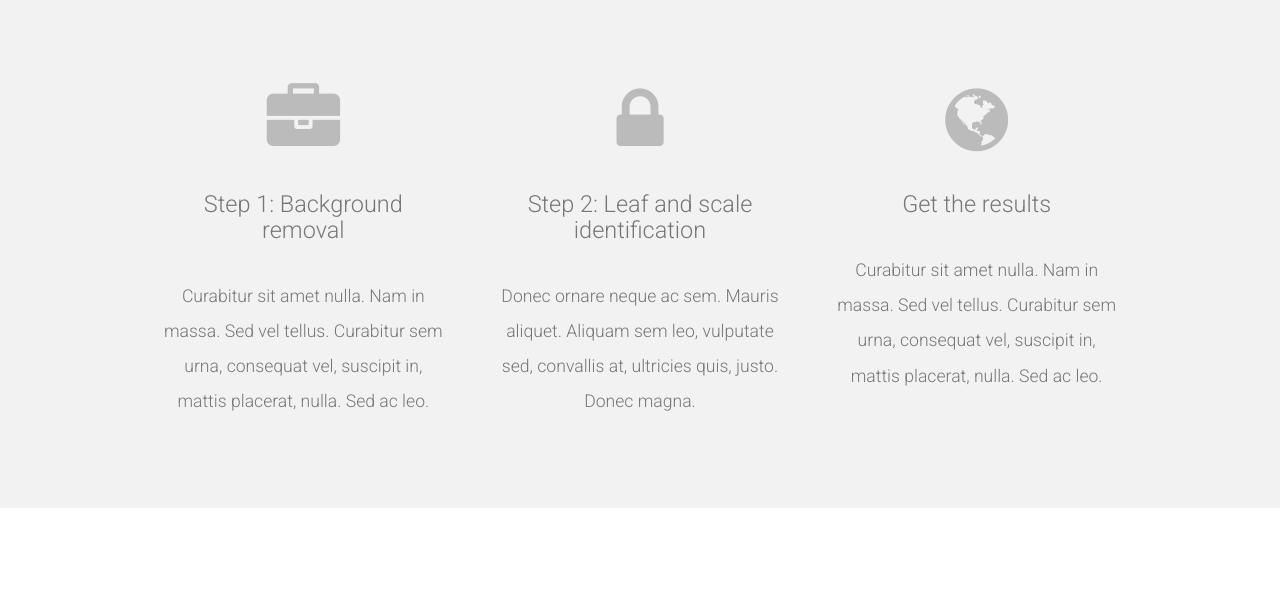
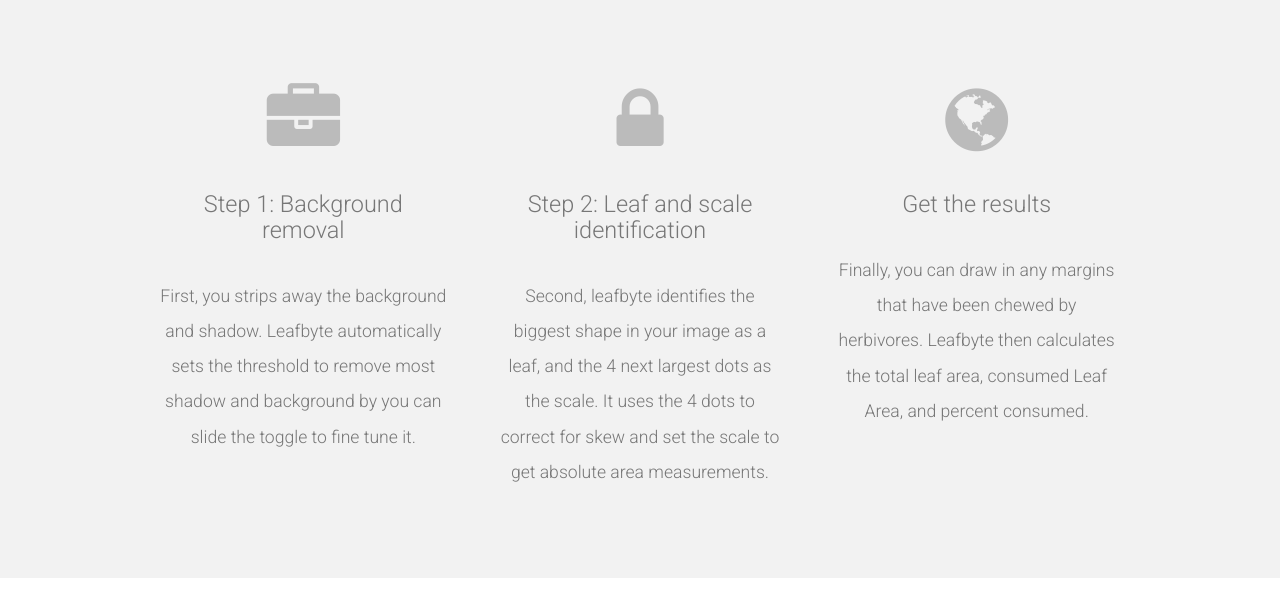
Before and after one commit to Zoegp/zoegp.github.io, a Jekyll site: the page leafbyte.html, which Jekyll copies as it is, in a window 1280 px wide and 900 px high, scrolled down 664 px, cut to the strip 0-592 px from the top of the window. Built offline with Jekyll 4.4.1, drawn with Linux system fonts in a browser that asks for light colours; nearby versions of some CDN libraries.

Commit message:
Update leafbyte.html

```diff
--- a/leafbyte.html
+++ b/leafbyte.html
@@ -58,17 +58,17 @@
 			<section class="4u">
 				<span class="pennant"><span class="fa fa-briefcase"></span></span>
 				<h3>Step 1: Background removal</h3>
-				<p>Curabitur sit amet nulla. Nam in massa. Sed vel tellus. Curabitur sem urna, consequat vel, suscipit in, mattis placerat, nulla. Sed ac leo.</p>
+				<p>First, you strips away the background and shadow. Leafbyte automatically sets the threshold to remove most shadow and background by you can slide the toggle to fine tune it.</p>
 			</section>
 			<section class="4u">
 				<span class="pennant"><span class="fa fa-lock"></span></span>
 				<h3>Step 2: Leaf and scale identification</h3>
-				<p>Donec ornare neque ac sem. Mauris aliquet. Aliquam sem leo, vulputate sed, convallis at, ultricies quis, justo. Donec magna.</p>
+				<p>Second, leafbyte identifies the biggest shape in your image as a leaf, and the 4 next largest dots as the scale. It uses the 4 dots to correct for skew and set the scale to get absolute area measurements. </p>
 			</section>
 			<section class="4u">
 				<span class="pennant"><span class="fa fa-globe"></span></span>
 				<h3>Get the results</h3>
-				<p>Curabitur sit amet nulla. Nam in massa. Sed vel tellus. Curabitur sem urna, consequat vel, suscipit in, mattis placerat, nulla. Sed ac leo.</p>
+				<p>Finally, you can draw in any margins that have been chewed by herbivores. Leafbyte then calculates the total leaf area, consumed Leaf Area, and percent consumed. </p>
 			</section>
 
 		</div>
```
